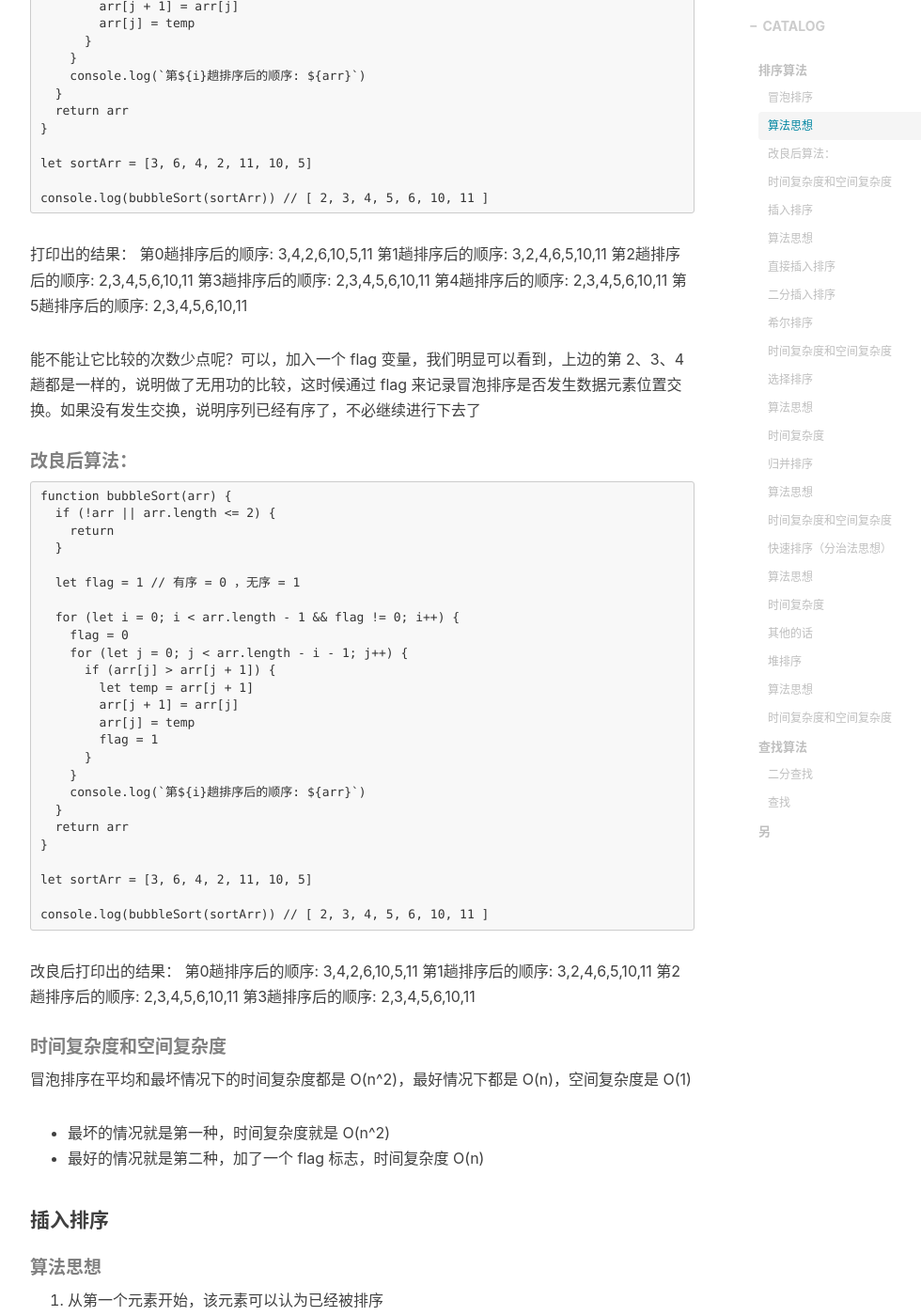
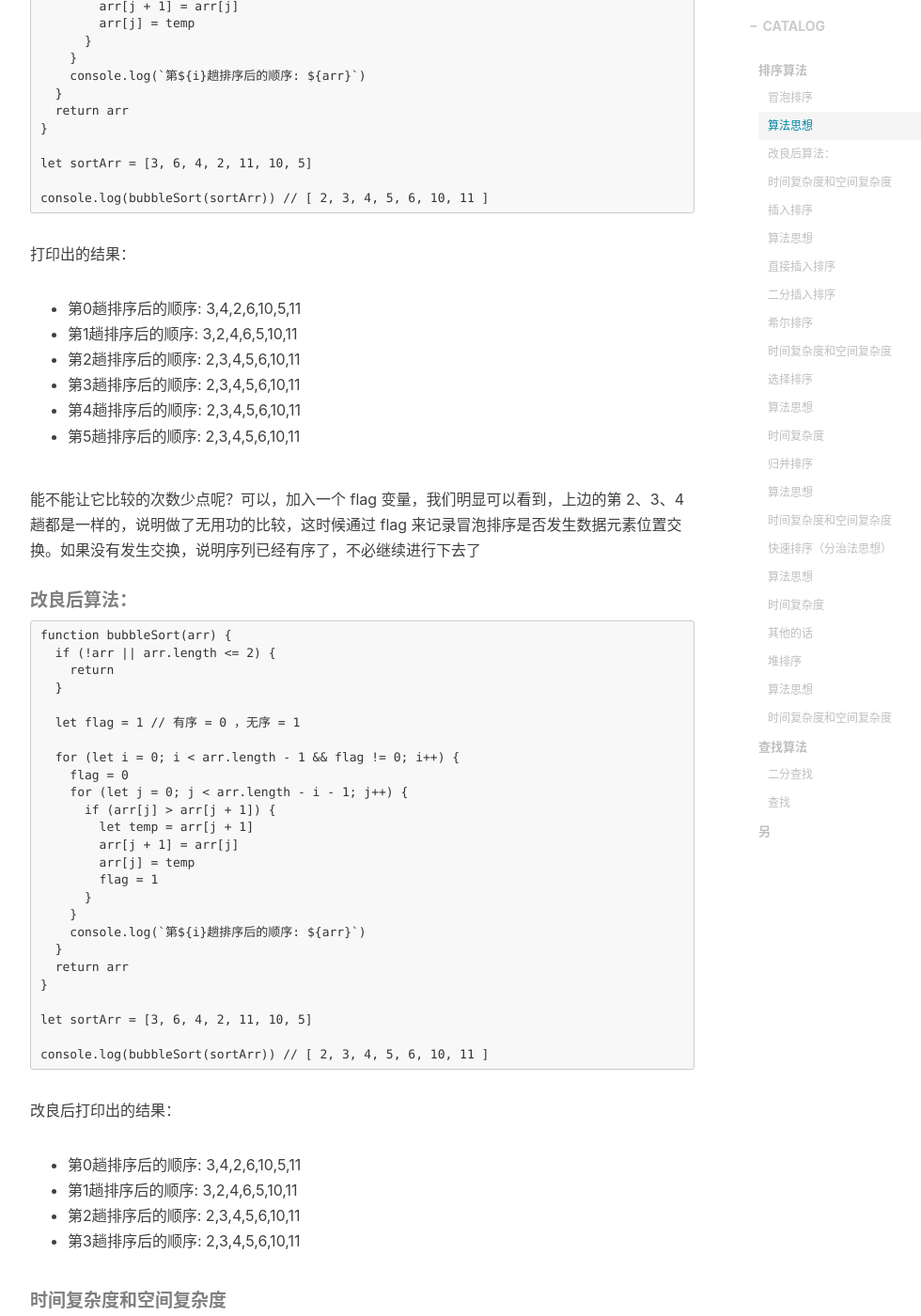
Before and after one commit to corcd/corcd.github.io, a Jekyll site: the page built from _posts/2019-03-17-Some-sort-algorithms.markdown, in a window 1280 px wide and 1400 px high, scrolled down 954 px. Shown: the whole window at 94% size, without its empty margins (233-1213 px from the left). Built offline with Jekyll 4.4.1, drawn with Linux system fonts in a browser that asks for light colours; nearby versions of some CDN libraries; comment, search, counter and statistics services are not loaded.

Commit message:
Update some articles

````diff
--- a/_posts/2019-03-17-Some-sort-algorithms.markdown
+++ b/_posts/2019-03-17-Some-sort-algorithms.markdown
@@ -43,12 +43,12 @@ console.log(bubbleSort(sortArr)) // [ 2, 3, 4, 5, 6, 10, 11 ]
 ```
 
 打印出的结果：
-第0趟排序后的顺序: 3,4,2,6,10,5,11
-第1趟排序后的顺序: 3,2,4,6,5,10,11
-第2趟排序后的顺序: 2,3,4,5,6,10,11
-第3趟排序后的顺序: 2,3,4,5,6,10,11
-第4趟排序后的顺序: 2,3,4,5,6,10,11
-第5趟排序后的顺序: 2,3,4,5,6,10,11
+- 第0趟排序后的顺序: 3,4,2,6,10,5,11
+- 第1趟排序后的顺序: 3,2,4,6,5,10,11
+- 第2趟排序后的顺序: 2,3,4,5,6,10,11
+- 第3趟排序后的顺序: 2,3,4,5,6,10,11
+- 第4趟排序后的顺序: 2,3,4,5,6,10,11
+- 第5趟排序后的顺序: 2,3,4,5,6,10,11
 
 能不能让它比较的次数少点呢？可以，加入一个 flag 变量，我们明显可以看到，上边的第 2、3、4 趟都是一样的，说明做了无用功的比较，这时候通过 flag 来记录冒泡排序是否发生数据元素位置交换。如果没有发生交换，说明序列已经有序了，不必继续进行下去了
 
@@ -82,10 +82,10 @@ console.log(bubbleSort(sortArr)) // [ 2, 3, 4, 5, 6, 10, 11 ]
 ```
 
 改良后打印出的结果：
-第0趟排序后的顺序: 3,4,2,6,10,5,11
-第1趟排序后的顺序: 3,2,4,6,5,10,11
-第2趟排序后的顺序: 2,3,4,5,6,10,11
-第3趟排序后的顺序: 2,3,4,5,6,10,11
+- 第0趟排序后的顺序: 3,4,2,6,10,5,11
+- 第1趟排序后的顺序: 3,2,4,6,5,10,11
+- 第2趟排序后的顺序: 2,3,4,5,6,10,11
+- 第3趟排序后的顺序: 2,3,4,5,6,10,11
 
 ##### 时间复杂度和空间复杂度
 冒泡排序在平均和最坏情况下的时间复杂度都是 O(n^2)，最好情况下都是 O(n)，空间复杂度是 O(1)
````
Also changed, not shown: other parts of _posts/2019-03-17-Some-sort-algorithms.markdown (+3 -5 lines).
